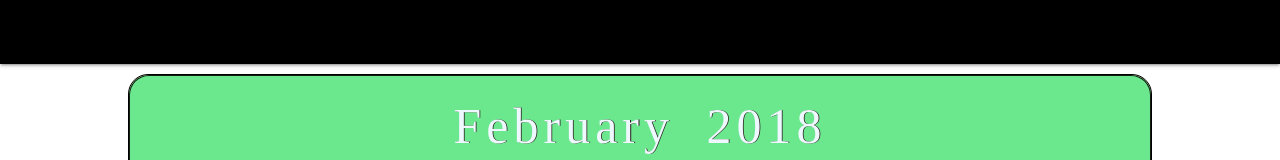
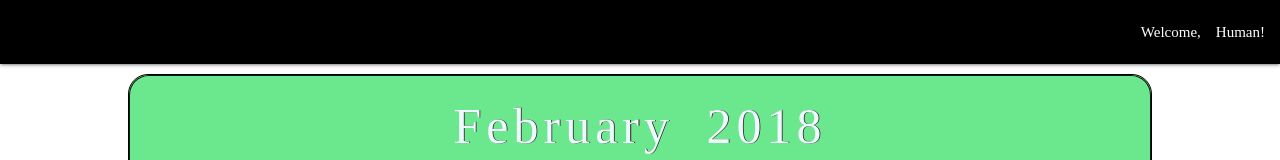
Before and after one commit to Abubakar101/TTP-Calender, a React (Create React App) app in the folder CalendarFrontEnd/: page / in a window 1280 px wide. Shown: the top 160 px of the page. Built offline with nearby package versions, Linux system fonts and the light colour scheme; a web font is replaced by a local one.

Commit message:
added faked user welcome message

```diff
--- a/CalendarFrontEnd/src/components/Nav.jsx
+++ b/CalendarFrontEnd/src/components/Nav.jsx
@@ -4,7 +4,17 @@ class Nav extends Component {
     return (
       <div className="navbar-fixed">
         <nav className="black">
-          <div className="nav-wrapper" />
+          <div className="nav-wrapper">
+            {" "}
+            <ul id="nav-mobile" className="right hide-on-med-and-down">
+              <li>
+                <span>Welcome,</span>
+              </li>
+              <li>
+                <a href="#">Human!</a>
+              </li>
+            </ul>
+          </div>
         </nav>
       </div>
     );
```
